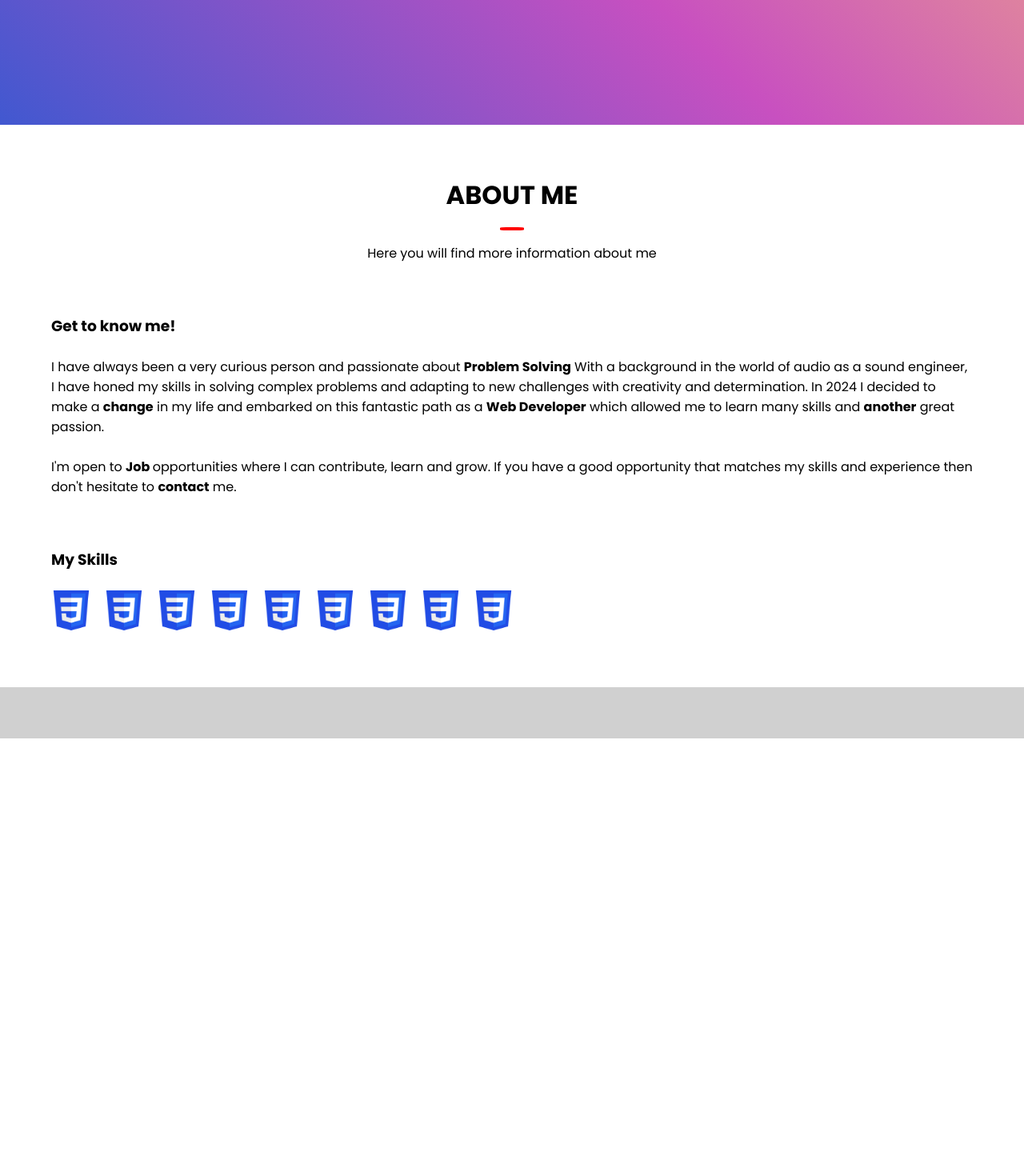
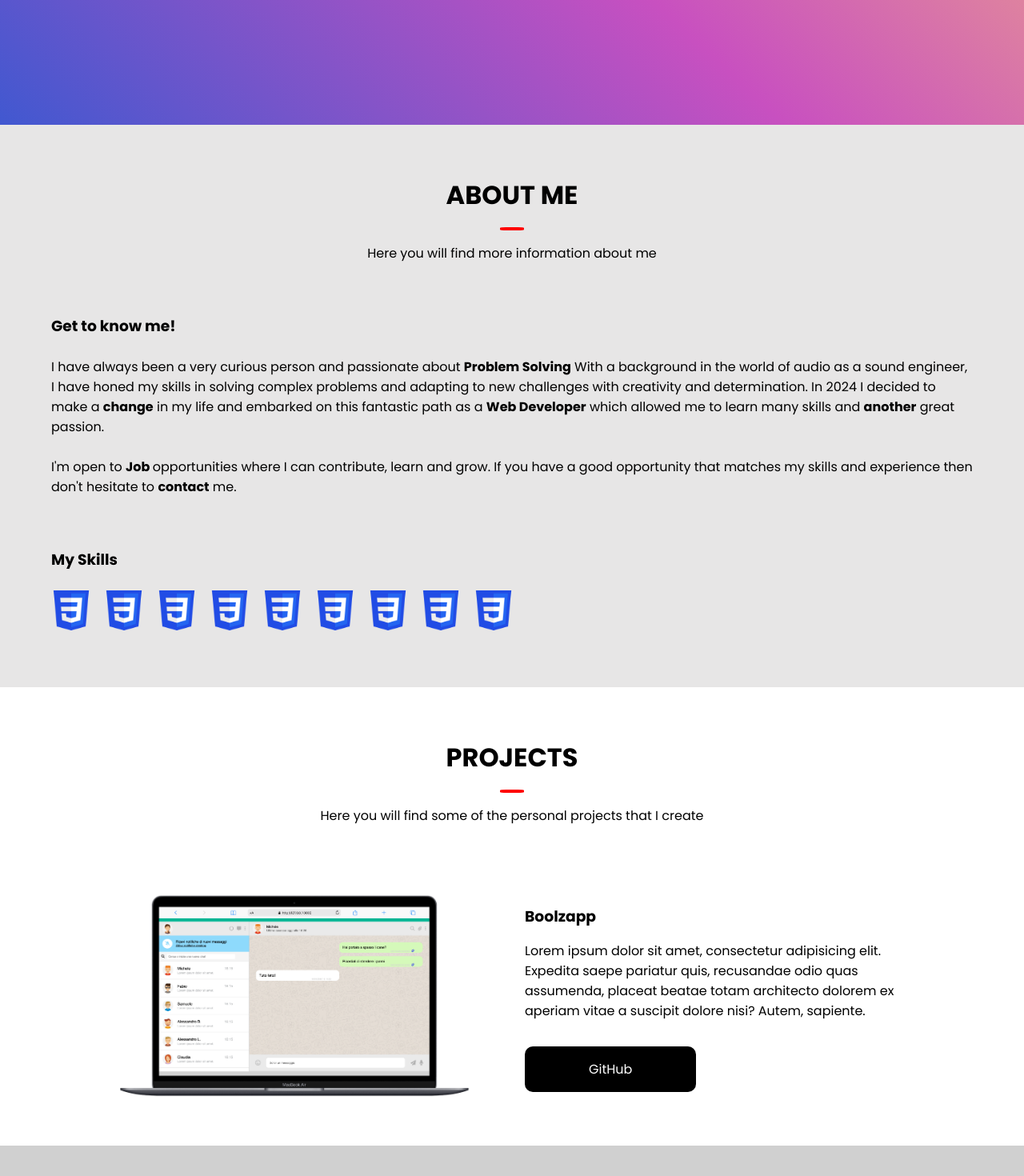
Before and after one commit to fraberret/vite-boolfolio, a Vue app: page /contacts in a window 1280 px wide. Shown: the part 644-2114 px from the top of the page at 80% size. Before the commit the page ends 1567 px from the top, so only its background shows below. Built offline with nearby package versions, Linux system fonts and the light colour scheme; no server answers.

Commit message:
add projects section

```diff
--- a/src/components/AppAbout.vue
+++ b/src/components/AppAbout.vue
@@ -13,7 +13,8 @@ export default {
 
 <template>
     <div class="aboutme">
-        <div class="aboutme_title">
+        <div class="container">
+           <div class="aboutme_title">
             <h1>ABOUT ME</h1>
             <div class="underline"></div>
             <p>Here you will find more information about me</p>
@@ -39,6 +40,8 @@ export default {
             </p>
         </div>
         <AppSkills></AppSkills>
+        </div>
+
     </div>
 
 
@@ -61,13 +64,13 @@ export default {
 }
 
 .aboutme {
-    width: 90%;
-    margin: auto;
+   padding: 4rem 0;
+    background-color: #e7e6e6;;
 
 }
 
 .aboutme_title {
-    margin: 4rem 0rem;
+    margin-bottom: 4rem ;
     text-align: center;
 
 
--- /dev/null
+++ b/src/components/AppProjects.vue
@@ -0,0 +1,73 @@
+<script>
+
+export default {
+    name: 'AppProjects',
+
+
+}
+
+</script>
+
+<template>
+
+    <div class="projects">
+        <div class="container_m">
+            <div class="projects_title">
+                <h1>PROJECTS</h1>
+                <div class="underline"></div>
+                <p>Here you will find some of the personal projects that I create</p>
+            </div>
+
+            <div class="row">
+                <div class="col_12 col_m_6">
+                    <img src="/images/boolzapp.png" alt="">
+                </div>
+
+                <div class="col_12 col_m_6">
+                    <div class="project_info">
+                        <h3>Boolzapp</h3>
+
+                        <p>Lorem ipsum dolor sit amet, consectetur adipisicing elit. Expedita saepe pariatur quis,
+                            recusandae odio quas assumenda, placeat beatae totam architecto dolorem ex aperiam vitae a
+                            suscipit dolore nisi? Autem, sapiente.</p>
+
+                        <div class="button">
+                            <a href="#aboutme">GitHub</a>
+                        </div>
+
+                    </div>
+
+
+
+                </div>
+
+            </div>
+
+
+
+        </div>
+    </div>
+</template>
+
+
+<style>
+.projects_title {
+    margin: 4rem 0rem;
+    text-align: center;
+}
+
+.project_info {
+    text-align: center;
+
+    & h3 {
+        margin-bottom: 1rem;
+    }
+
+    & p{
+        margin-bottom: 2rem;
+    }
+
+
+
+}
+</style>
--- a/src/components/AppSkills.vue
+++ b/src/components/AppSkills.vue
@@ -46,7 +46,7 @@ img{
 }
 
 .skills{
-    margin: 4rem 0;
+    margin-top: 4rem ;
     & h3 {
         margin-bottom: 1.5rem;
     }
--- a/src/style.css
+++ b/src/style.css
@@ -6,7 +6,7 @@
 }
 
 
-#rocket{
+#rocket {
     opacity: 0.3;
     margin-left: 3rem;
 }
@@ -27,7 +27,7 @@ margin-left: 3rem;
 
 /* #endregion Fonts */
 
-.container_lg{
+.container_lg {
     min-width: 70%;
 }
 
@@ -67,10 +67,6 @@ img {
     align-items: center;
 }
 
-.container {
-    width: 100%;
-    margin: auto;
-
 
 .row {
         display: flex;
@@ -87,11 +83,25 @@ img {
             padding: 1rem;
         }
 
-        .col_12{
+        .col_12 {
             width: calc(100%/12*12);
             padding: 1rem;
         }
     }
+
+
+.container_m{
+    width: 80%;
+    margin: auto;
+}
+
+
+.container {
+    width: 90%;
+    margin: auto;
+
+
+
 
 }
 
@@ -113,7 +123,7 @@ header {
         color: black;
     }
 
-    .main_menu{
+    .main_menu {
         padding: 1rem;
     }
 
@@ -166,29 +176,29 @@ header {
         margin-right: 0.7rem;
     }
 
-    & .open_menu{
+    & .open_menu {
         font-size: 20px;
         cursor: pointer;
     }
 
-    .sm_menu_section{
+    .sm_menu_section {
 
         box-shadow: 0px 5px 5px 0px rgba(0, 0, 0, 0.1);
         height: 0;
         opacity: 0;
-        transition:  height 0.4s ease, opacity 1.8s ease;
+        transition: height 0.4s ease, opacity 1.8s ease;
 
 
     }
 
 
-    .sm_menu_voice{
+    .sm_menu_voice {
 
 
         text-align: right;
         list-style: none;
 
-        & a{
+        & a {
             display: block;
             width: 100%;
             border-top: 1px solid var(--dark);
@@ -197,7 +207,8 @@ header {
     }
 
     .menu-open {
-        height: 296px; /* Imposta un'altezza massima sufficiente a contenere il menu */
+        height: 296px;
+        /* Imposta un'altezza massima sufficiente a contenere il menu */
         opacity: 1;
 
 
@@ -207,9 +218,11 @@ header {
     }
 
     .menu-closed {
-        height: 0; /* Imposta un'altezza massima sufficiente a contenere il menu */
+        height: 0;
+        /* Imposta un'altezza massima sufficiente a contenere il menu */
         opacity: 0;
-        transition:  height 0.4s ease, opacity 0.2s ease; /* Assicura che il menu sia nascosto quando è chiuso */
+        transition: height 0.4s ease, opacity 0.2s ease;
+        /* Assicura che il menu sia nascosto quando è chiuso */
     }
 
 }
@@ -228,39 +241,29 @@ main {
         color: white;
 
 
-        & .jumbotron_content{
+        & .jumbotron_content {
             flex-direction: column;
             width: 90%;
             margin: auto;
-            padding-top: 80px ;
+            padding-top: 80px;
             height: 100%;
             text-align: center;
             justify-content: center;
 
-            & h1{
+            & h1 {
                 font-size: 2.4rem;
 
 
             }
 
 
-            & .jumbotron_info{
-                margin-top: 3rem;
+            & .jumbotron_info {
+                margin: 4rem 0;
 
 
             }
 
-            & .jumbotron_button{
-                margin-top: 5rem;
 
-                & a{
-                    background-color: black;
-                    padding: 1rem 5rem;
-                    border-radius: 10px;
-                    color: white;
-                }
-
-            }
 
 
         }
@@ -281,7 +284,7 @@ main {
             padding: 2rem;
             gap: 1rem;
 
-            & a{
+            & a {
                 color: white;
             }
 
@@ -289,6 +292,19 @@ main {
                 font-size: 25px;
 
             }
+        }
+
+    }
+
+    .button {
+
+
+        & a {
+            display: inline-block;
+            background-color: black;
+            padding: 1rem 5rem;
+            border-radius: 10px;
+            color: white;
         }
 
     }
@@ -470,13 +486,15 @@ footer {
 
 @media (min-width: 650px) {
 
-    .open_menu{
+    .open_menu {
         display: none !important;
     }
-       .sm_menu_section{
+
+    .sm_menu_section {
         display: none !important;
     }
-       .menu_voice{
+
+    .menu_voice {
         display: block !important;
     }
 
@@ -484,10 +502,20 @@ footer {
 
 @media (min-width: 992px) {
 
-    .col_m_6{
+    .col_m_6 {
 
         width: calc(100%/12*6) !important;
         padding: 1rem !important;
+
+    }
+
+    .project_info{
+        height: 100%;
+        text-align: left !important;
+        display: flex;
+        flex-direction: column;
+        justify-content: center;
+
 
     }
 
@@ -498,17 +526,17 @@ footer {
 
 @media (min-width: 1200px) {
 
-    .main_menu{
+    .main_menu {
         width: 90%;
         margin: auto;
         padding: 1rem 0 !important;
     }
 
-   .up-menu{
+    .up-menu {
         gap: 3rem !important;
     }
 
-   .logo{
+    .logo {
         width: 50px !important;
         margin-right: 1rem !important;
     }
--- a/src/views/AppHome.vue
+++ b/src/views/AppHome.vue
@@ -3,6 +3,7 @@
 import axios from 'axios';
 import AppAbout from '../components/AppAbout.vue';
 import AppSkills from '../components/AppSkills.vue';
+import AppProjects from '../components/AppProjects.vue';
 
 
 export default {
@@ -10,7 +11,8 @@ export default {
 
     components: {
         AppAbout,
-        AppSkills
+        AppSkills,
+        AppProjects
     },
 
 
@@ -51,7 +53,7 @@ export default {
 <template>
     <main >
         <!-- Jumbotron -->
-        <div id="#home" class="jumbotron">
+        <div id="home" class="jumbotron">
             <div class="jumbotron_content d-flex align-center">
 
 
@@ -65,7 +67,7 @@ export default {
 
                 </div>
 
-                <div class="jumbotron_button">
+                <div class="button">
                     <a href="#aboutme">Projects</a>
                 </div>
 
@@ -73,7 +75,7 @@ export default {
         </div>
 
         <AppAbout id="aboutme"></AppAbout>
-
+        <AppProjects id="projects"></AppProjects>
 
     </main>
 
```
Also changed, not shown: src/views/AppProjects.vue (deleted, +0 -47 lines), public/images/boolzapp.png (added). Lines whose indentation alone changed are shown as unchanged.
